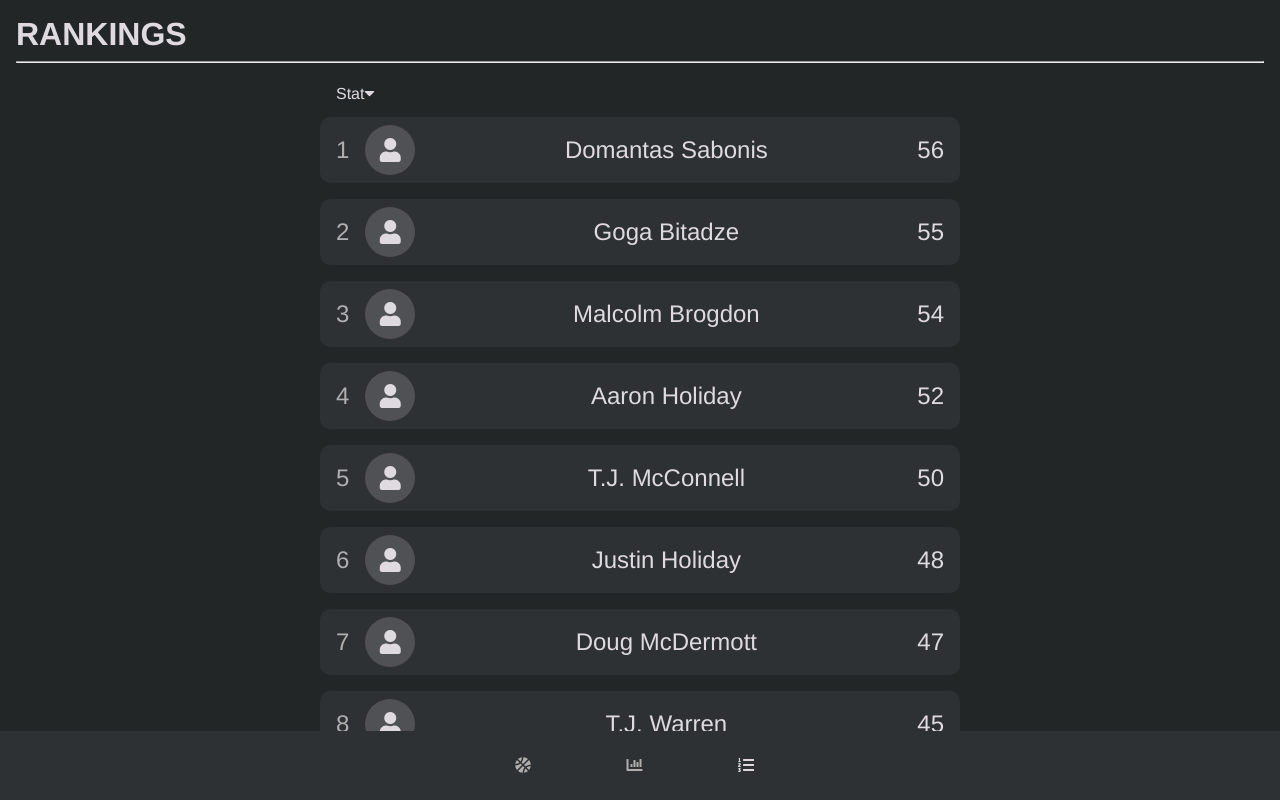
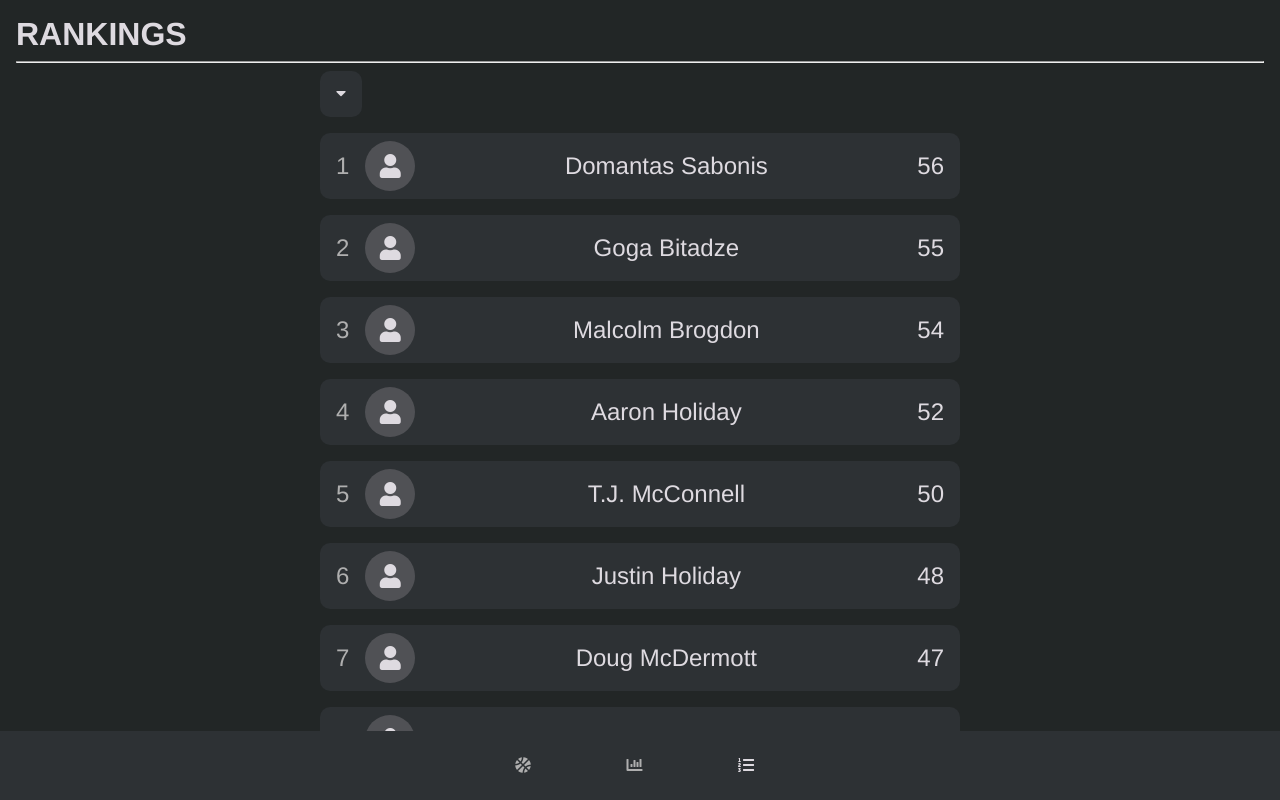
Before and after one commit to jaredami/shot-tracker, a React (Create React App) app: page /rankings in a window 1280 px wide. Built offline with nearby package versions, Linux system fonts and the light colour scheme.

Commit message:
Add current stat state

```diff
--- a/src/components/Rankings.js
+++ b/src/components/Rankings.js
@@ -3,15 +3,21 @@ import * as styles from "./Rankings.module.css";
 
 export default function Rankings() {
   const [isDropdownExpanded, setIsDropdownExpanded] = useState(false);
+  const [currentStat, setCurrentStat] = useState("");
 
   function toggleDropdown() {
     setIsDropdownExpanded(!isDropdownExpanded);
   }
+
+  function handleStatSelected(stat) {
+    setCurrentStat(stat);
+  }
+
   return (
     <div className={styles.rankingsContainer}>
       <div className={styles.dropdown}>
         <button className={styles.dropbtn} onClick={() => toggleDropdown()}>
-          Stat
+          {currentStat}
           <i className="fa fa-caret-down"></i>
         </button>
         <div
@@ -19,10 +25,14 @@ export default function Rankings() {
             isDropdownExpanded ? styles.visible : ""
           }`}
         >
-          <a href="#">Percentage</a>
-          <a href="#">Shots Made</a>
-          <a href="#">Shots Taken</a>
-          <a href="#">Best Streak</a>
+          <div onClick={() => handleStatSelected("Percentage")}>Percentage</div>
+          <div onClick={() => handleStatSelected("Shots Made")}>Shots Made</div>
+          <div onClick={() => handleStatSelected("Shots Taken")}>
+            Shots Taken
+          </div>
+          <div onClick={() => handleStatSelected("Best Streak")}>
+            Best Streak
+          </div>
         </div>
       </div>
       {data.map((user, index) => (
--- a/src/components/Rankings.module.css
+++ b/src/components/Rankings.module.css
@@ -19,12 +19,10 @@
   background-color: inherit;
   font-family: inherit;
   margin: 0;
+  background: var(--background-secondary);
+  border-radius: 10px;
+  margin-bottom: 1rem;
 }
-
-/* .navbar a:hover,
-.dropdown:hover .dropbtn {
-  background-color: red;
-} */
 
 .dropdownContent {
   display: none;
@@ -35,7 +33,7 @@
   z-index: 1;
 }
 
-.dropdownContent a {
+.dropdownContent div {
   float: none;
   color: black;
   padding: 12px 16px;
@@ -44,7 +42,7 @@
   text-align: left;
 }
 
-.dropdownContent a:hover {
+.dropdownContent div:hover {
   background-color: #ddd;
 }
 
```
